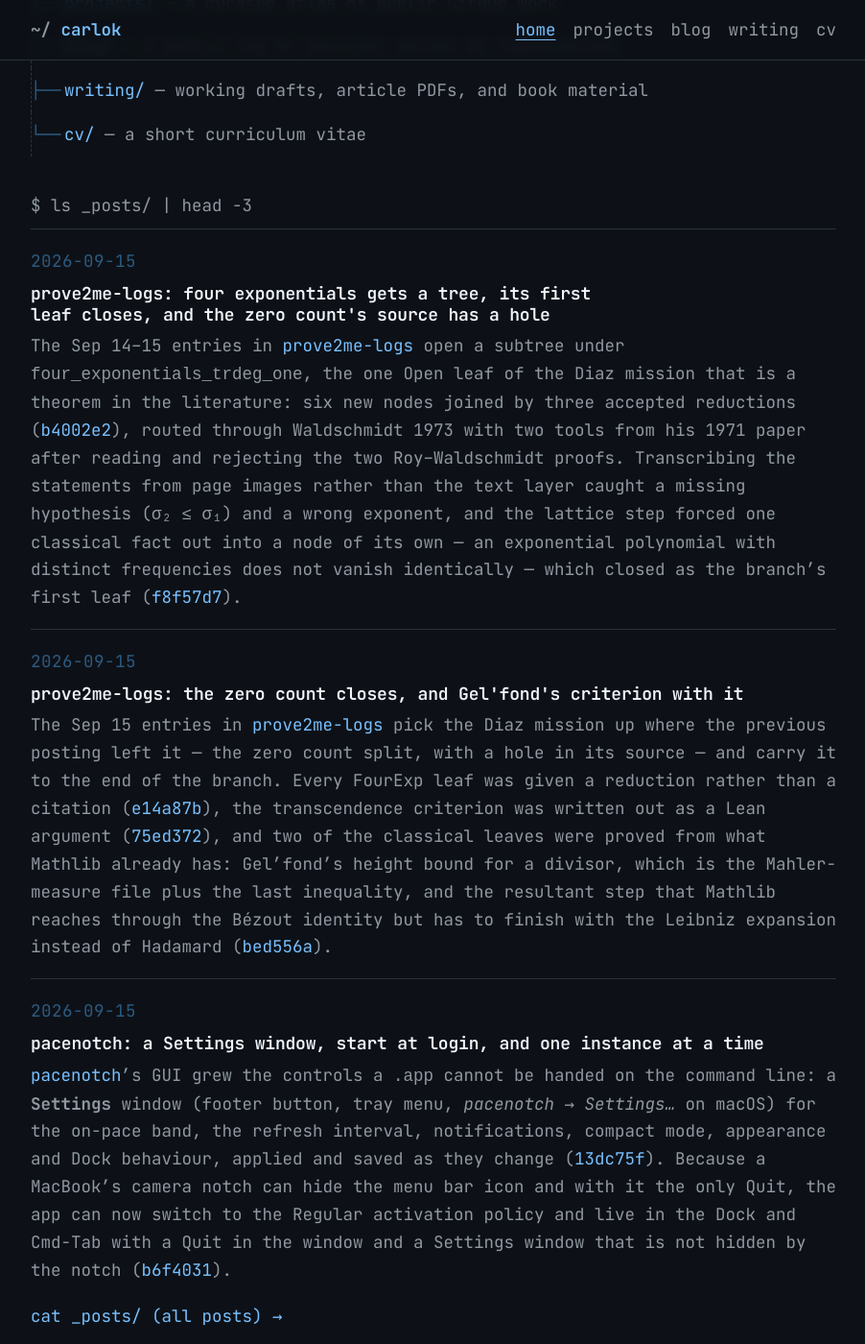
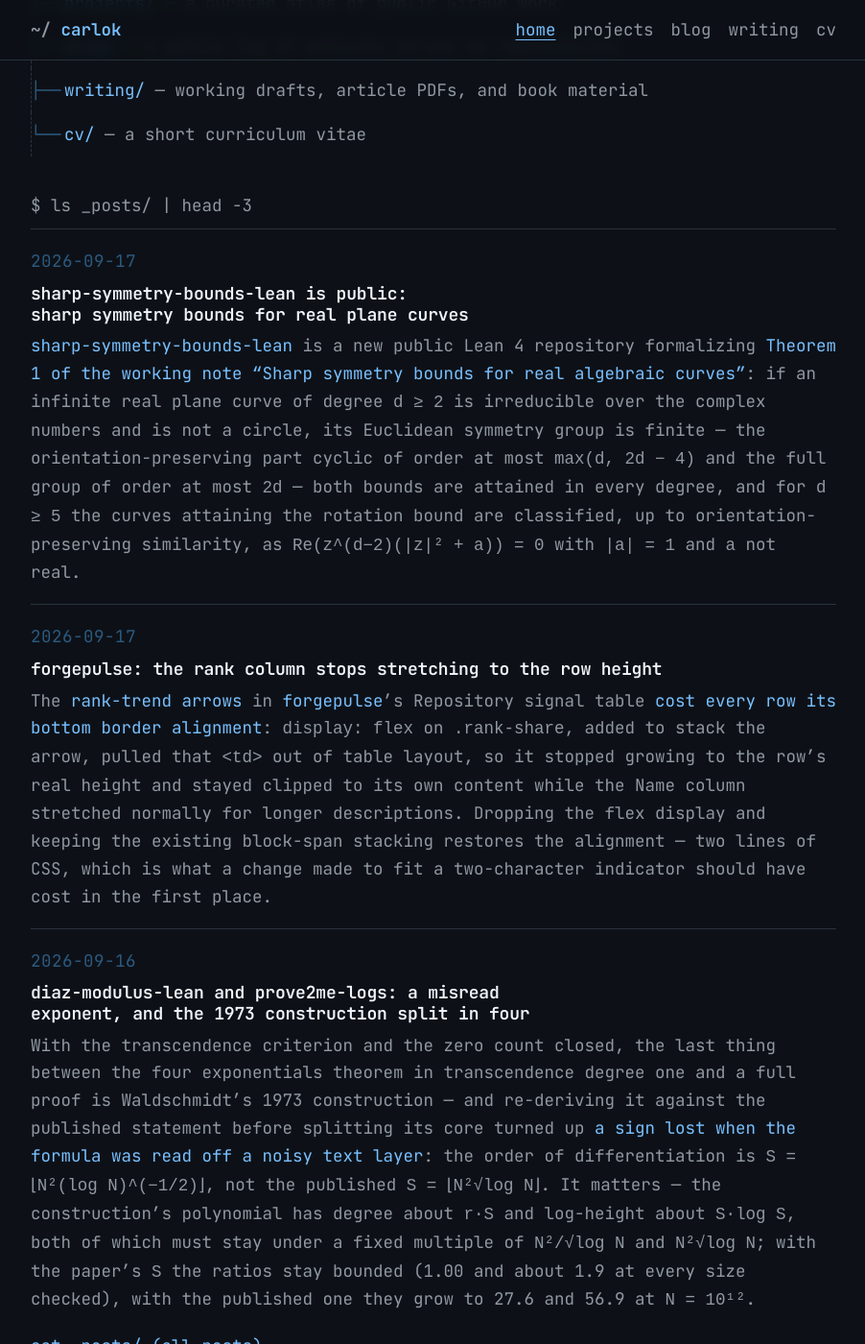
Before and after one commit to carlok/carlok.github.io, a Jekyll site: the page built from index.md, in a window 1280 px wide and 1400 px high, scrolled down 717 px. Shown: the whole window at 96% size, without its empty margins (188-1090 px from the left). Built offline with Jekyll 4.4.1, drawn with Linux system fonts in a browser that asks for light colours.

Commit message:
posts: sharp-symmetry-bounds-lean new repo; diaz/prove2me 1973-construction exponent fix and four-way split (2026-09-16); forgepulse rank-column alignment; projects: add sharp-symmetry-bounds-lean

```diff
--- /dev/null
+++ b/_posts/2026-09-16-diaz-1973-construction-split.md
@@ -0,0 +1,32 @@
+---
+title: "diaz-modulus-lean and prove2me-logs: a misread exponent, and the 1973 construction split in four"
+date: 2026-09-16
+tags: [lean4, math, research]
+---
+
+With the transcendence criterion and the zero count closed, the last thing between
+the four exponentials theorem in transcendence degree one and a full proof is
+Waldschmidt's 1973 construction — and re-deriving it against the published
+statement before splitting its core turned up
+[a sign lost when the formula was read off a noisy text layer](https://github.com/carlok/prove2me-logs/blob/main/missions/diaz/2026-09-16-a-misread-exponent.md):
+the order of differentiation is `S = ⌊N²(log N)^(−1/2)⌋`, not the published
+`S = ⌊N²√log N⌋`. It matters — the construction's polynomial has degree about
+`r·S` and log-height about `S·log S`, both of which must stay under a fixed
+multiple of `N²/√log N` and `N²√log N`; with the paper's `S` the ratios stay
+bounded (1.00 and about 1.9 at every size checked), with the published one they
+grow to 27.6 and 56.9 at `N = 10¹²`.
+
+Nodes cannot be edited, so
+[the repair in diaz-modulus-lean is additive](https://github.com/carlok/diaz-modulus-lean/commit/a289e1d):
+restated `construction_core_1973` and `construction_count_1973`, a second
+reduction of the construction step citing them, and the old pair left on the
+board as a dead branch — not false, since its hypotheses are exactly what the
+subtree proves impossible, but unreachable by the only route anyone has. The
+restated core reduces to four children, one per step of the paper's proof: the
+field, Siegel's lemma for the auxiliary function, extrapolation through the
+maximum principle, and the norm. Two things are simpler here than in the paper,
+since all four exponentials already lie in the field generated by `ω` and `ω₁`:
+plain integers suffice instead of a number field, and the field norm becomes a
+resultant. All four children are Open, along with the three elementary leaves
+that were already there, and the journal entry carries what is not proved as
+loudly as what is.
--- /dev/null
+++ b/_posts/2026-09-17-forgepulse-rank-column.md
@@ -0,0 +1,15 @@
+---
+title: "forgepulse: the rank column stops stretching to the row height"
+date: 2026-09-17
+tags: [rust, tool]
+---
+
+The [rank-trend arrows](/blog/2026/09/15/forgepulse-rank-trend-arrows/) in
+[forgepulse](https://github.com/carlok/forgepulse)'s Repository signal table
+[cost every row its bottom border alignment](https://github.com/carlok/forgepulse/commit/6544467):
+`display: flex` on `.rank-share`, added to stack the arrow, pulled that `<td>`
+out of table layout, so it stopped growing to the row's real height and stayed
+clipped to its own content while the Name column stretched normally for longer
+descriptions. Dropping the flex display and keeping the existing block-span
+stacking restores the alignment — two lines of CSS, which is what a change made
+to fit a two-character indicator should have cost in the first place.
--- /dev/null
+++ b/_posts/2026-09-17-sharp-symmetry-bounds-lean.md
@@ -0,0 +1,23 @@
+---
+title: "sharp-symmetry-bounds-lean is public: sharp symmetry bounds for real plane curves"
+date: 2026-09-17
+tags: [lean4, math, project]
+---
+
+[sharp-symmetry-bounds-lean](https://github.com/carlok/sharp-symmetry-bounds-lean)
+is a new public Lean 4 repository formalizing
+[Theorem 1 of the working note "Sharp symmetry bounds for real algebraic curves"](https://github.com/carlok/sharp-symmetry-bounds-lean/commit/4408003):
+if an infinite real plane curve of degree `d ≥ 2` is irreducible over the complex
+numbers and is not a circle, its Euclidean symmetry group is finite — the
+orientation-preserving part cyclic of order at most `max(d, 2d − 4)` and the full
+group of order at most `2d` — both bounds are attained in every degree, and for
+`d ≥ 5` the curves attaining the rotation bound are classified, up to
+orientation-preserving similarity, as `Re(z^(d−2)(|z|² + a)) = 0` with `|a| = 1`
+and `a` not real.
+
+`Challenge.lean` states the theorem on Mathlib imports alone and `Solution.lean`
+proves it from the modules under `lean/`, with `comparator.json` and
+`formalization.yaml` carrying the Palomar entry configuration and metadata in the
+layout the magma-1518 package already uses. The repository is extracted from a
+larger private development down to the modules Theorem 1 needs, is Apache-2.0,
+and its proofs close over only `propext`, `Classical.choice` and `Quot.sound`.
--- a/projects.md
+++ b/projects.md
@@ -30,6 +30,7 @@ permalink: /projects/
 
 ## Math, computation, and formal experiments
 
+- [sharp-symmetry-bounds-lean](https://github.com/carlok/sharp-symmetry-bounds-lean) — Lean 4 formalization of sharp symmetry bounds for real plane algebraic curves: for an irreducible, non-circular real plane curve of degree d, the Euclidean symmetry group is finite, its rotation part cyclic of order at most max(d, 2d−4) and the full group of order at most 2d, with both bounds attained in every degree.
 - [prove2me-logs](https://github.com/carlok/prove2me-logs) — working log of Prove2Me formalization activity: per-mission entries with theorem uuids, Lean environments, and what remains open; a record of the work, not an archive of the proofs.
 - [diaz-modulus-lean](https://github.com/carlok/diaz-modulus-lean) — Lean 4 formalization of a negative result on Diaz's modulus conjecture: a candidate's conjugate is a rational function of it, so no algebraic-hull matrix statement can separate it from an ordinary complex number.
 - [quadratula](https://github.com/carlok/quadratula) — how much of Le Floch's implication semilattice of Schröder's 990 quasigroup laws small quasigroups already witness: exhaustive enumeration to order 6, exact results to order 9, a provably optimal 17-quasigroup cover, and a generated report with independent checks.
```
